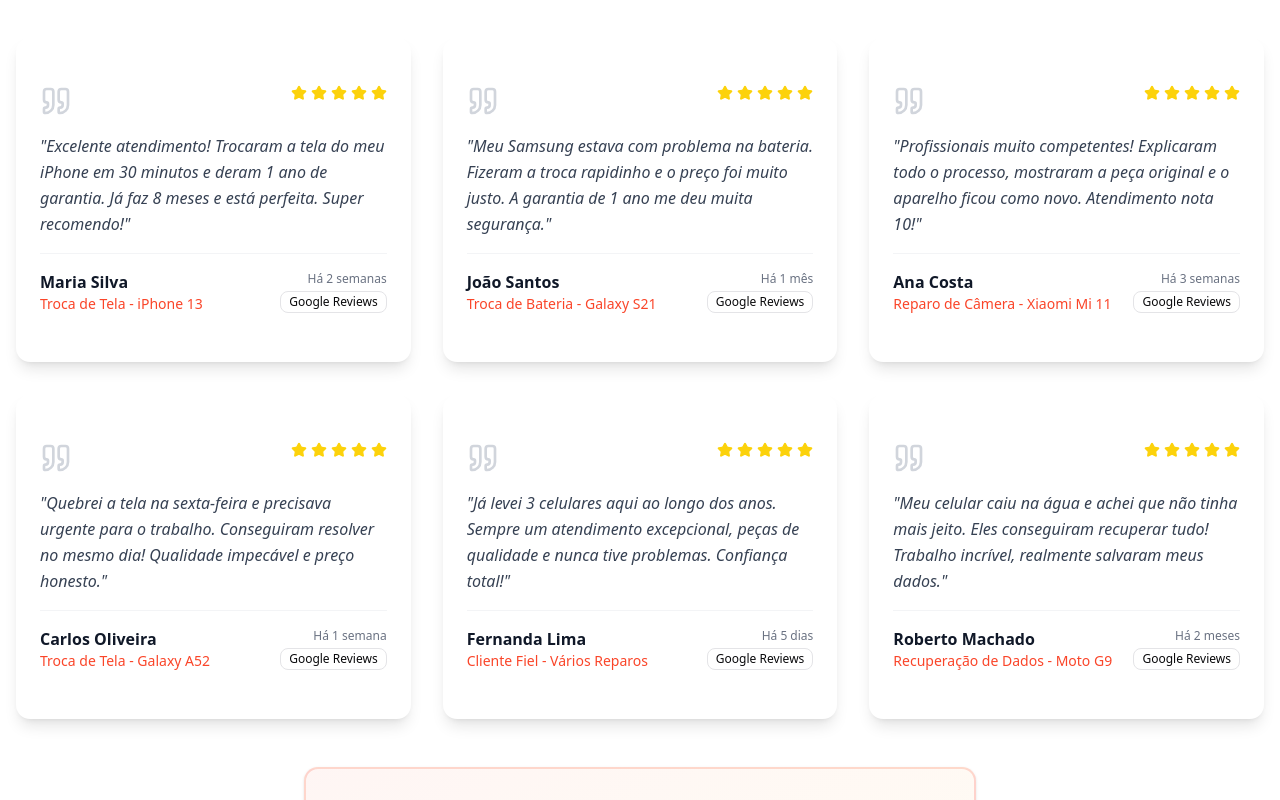
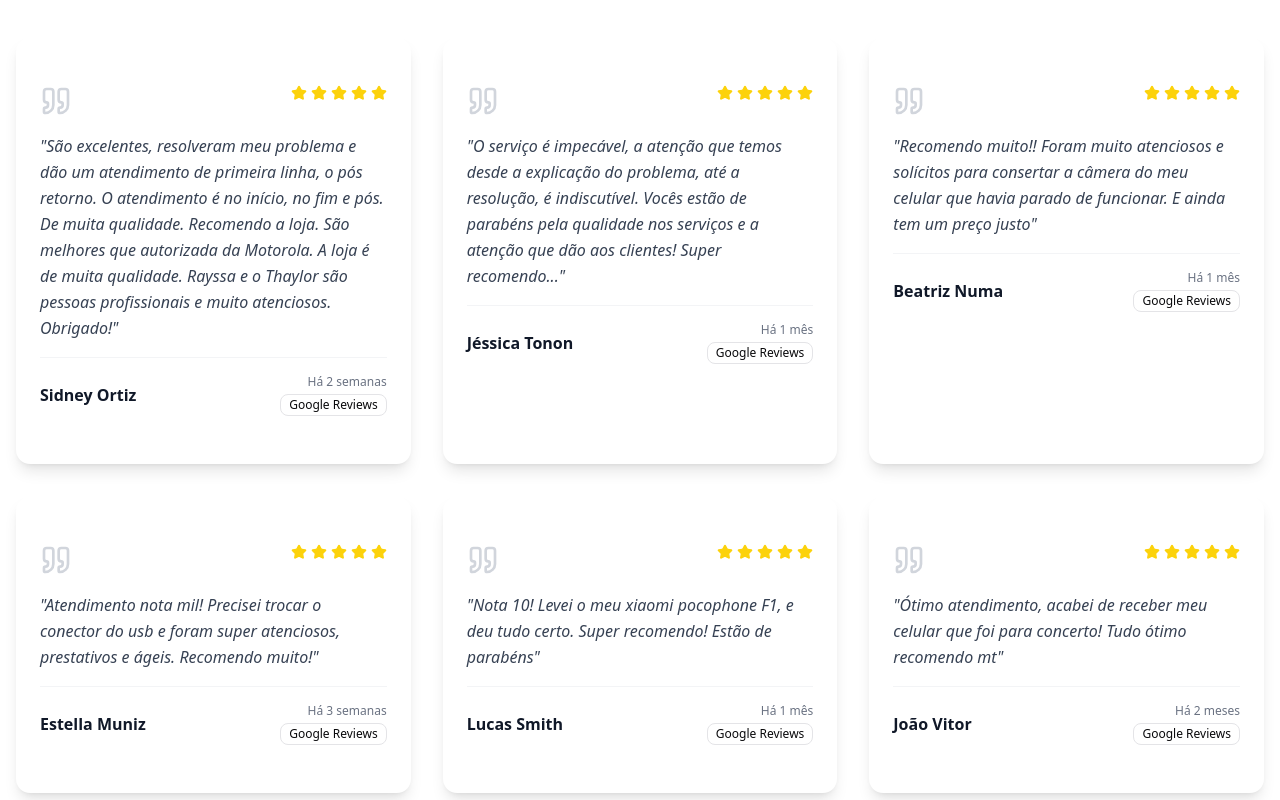
Before and after one commit to LuanCKRG/entercell, a Next.js app: page / in a window 1280 px wide. Shown: the part 3660-4460 px from the top of the page. Built offline with nearby package versions, Linux system fonts and the light colour scheme.

Commit message:
refactor(testimonials-section): update testimonials with new entries and improve layout

```diff
--- a/src/components/testimonials-section.tsx
+++ b/src/components/testimonials-section.tsx
@@ -7,49 +7,52 @@ import { CarouselTestimonials } from "@/components/testimonials-carousel"
 const testimonials = [
 	{
 		id: 1,
-		name: "Maria Silva",
+		name: "Sidney Ortiz",
 		rating: 5,
-		comment: "Excelente atendimento! Trocaram a tela do meu iPhone em 30 minutos e deram 1 ano de garantia. Já faz 8 meses e está perfeita. Super recomendo!",
+		comment:
+			"São excelentes, resolveram meu problema e dão um atendimento de primeira linha, o pós retorno. O atendimento é no início, no fim e pós. De muita qualidade. Recomendo a loja. São melhores que autorizada da Motorola. A loja é de muita qualidade. Rayssa e o Thaylor são pessoas profissionais e muito atenciosos. Obrigado!",
 		service: "Troca de Tela - iPhone 13",
 		date: "Há 2 semanas"
 	},
 	{
 		id: 2,
-		name: "João Santos",
+		name: "Jéssica Tonon",
 		rating: 5,
-		comment: "Meu Samsung estava com problema na bateria. Fizeram a troca rapidinho e o preço foi muito justo. A garantia de 1 ano me deu muita segurança.",
+		comment:
+			"O serviço é impecável, a atenção que temos desde a explicação do problema, até a resolução, é indiscutível. Vocês estão de parabéns pela qualidade nos serviços e a atenção que dão aos clientes! Super recomendo...",
 		service: "Troca de Bateria - Galaxy S21",
 		date: "Há 1 mês"
 	},
 	{
 		id: 3,
-		name: "Ana Costa",
+		name: "Beatriz Numa",
 		rating: 5,
-		comment: "Profissionais muito competentes! Explicaram todo o processo, mostraram a peça original e o aparelho ficou como novo. Atendimento nota 10!",
+		comment:
+			"Recomendo muito!! Foram muito atenciosos e solícitos para consertar a câmera do meu celular que havia parado de funcionar. E ainda tem um preço justo",
 		service: "Reparo de Câmera - Xiaomi Mi 11",
+		date: "Há 1 mês"
+	},
+	{
+		id: 4,
+		name: "Estella Muniz",
+		rating: 5,
+		comment: "Atendimento nota mil! Precisei trocar o conector do usb e foram super atenciosos, prestativos e ágeis. Recomendo muito!",
+		service: "Troca de Tela - Galaxy A52",
 		date: "Há 3 semanas"
 	},
 	{
-		id: 4,
-		name: "Carlos Oliveira",
+		id: 5,
+		name: "Lucas Smith",
 		rating: 5,
-		comment: "Quebrei a tela na sexta-feira e precisava urgente para o trabalho. Conseguiram resolver no mesmo dia! Qualidade impecável e preço honesto.",
-		service: "Troca de Tela - Galaxy A52",
-		date: "Há 1 semana"
-	},
-	{
-		id: 5,
-		name: "Fernanda Lima",
-		rating: 5,
-		comment: "Já levei 3 celulares aqui ao longo dos anos. Sempre um atendimento excepcional, peças de qualidade e nunca tive problemas. Confiança total!",
+		comment: "Nota 10! Levei o meu xiaomi pocophone F1, e deu tudo certo. Super recomendo! Estão de parabéns",
 		service: "Cliente Fiel - Vários Reparos",
-		date: "Há 5 dias"
+		date: "Há 1 mês"
 	},
 	{
 		id: 6,
-		name: "Roberto Machado",
+		name: "João Vitor",
 		rating: 5,
-		comment: "Meu celular caiu na água e achei que não tinha mais jeito. Eles conseguiram recuperar tudo! Trabalho incrível, realmente salvaram meus dados.",
+		comment: "Ótimo atendimento, acabei de receber meu celular que foi para concerto! Tudo ótimo recomendo mt",
 		service: "Recuperação de Dados - Moto G9",
 		date: "Há 2 meses"
 	}
@@ -100,10 +103,7 @@ const TestimonialsSection = () => (
 
 							<div className="border-t border-gray-100 pt-4">
 								<div className="flex items-center justify-between">
-									<div>
-										<h4 className="font-semibold text-gray-900">{testimonial.name}</h4>
-										<p className="text-sm text-entercell-red">{testimonial.service}</p>
-									</div>
+									<h4 className="font-semibold text-gray-900">{testimonial.name}</h4>
 									<div className="text-right">
 										<p className="text-xs text-gray-500">{testimonial.date}</p>
 										<Badge variant="outline" className="text-xs mt-1">
@@ -117,7 +117,7 @@ const TestimonialsSection = () => (
 				))}
 			</div>
 
-			<div className="mt-12 text-center">
+			<div className="mt-4 md:mt-12 text-center">
 				<Card className="max-w-2xl mx-auto border-2 border-entercell-red/20 bg-gradient-to-br from-entercell-red/5 to-entercell-orange/5">
 					<CardContent className="p-8">
 						<div className="flex max-md:flex-col items-center justify-center space-x-4 mb-4">
```
